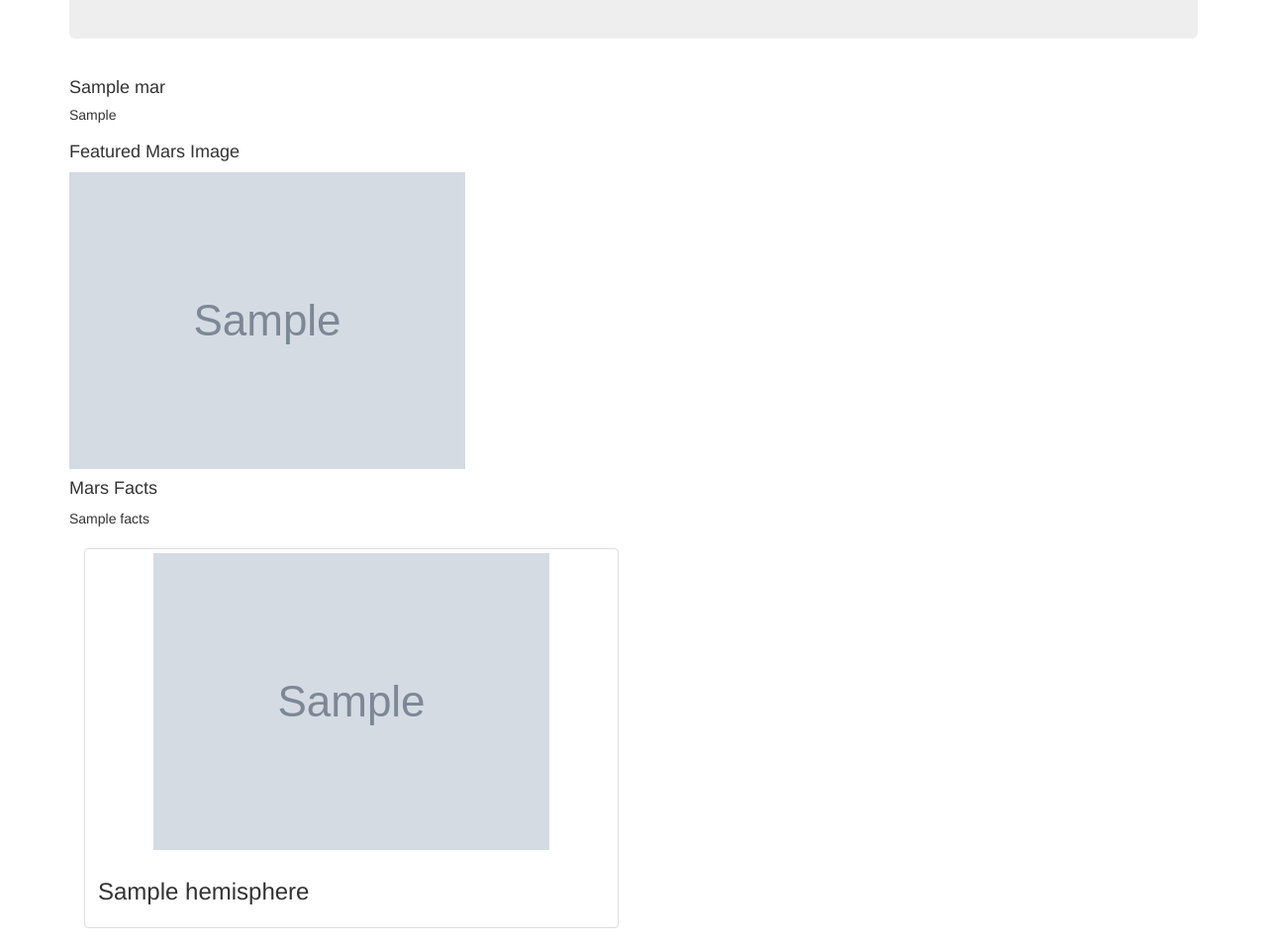
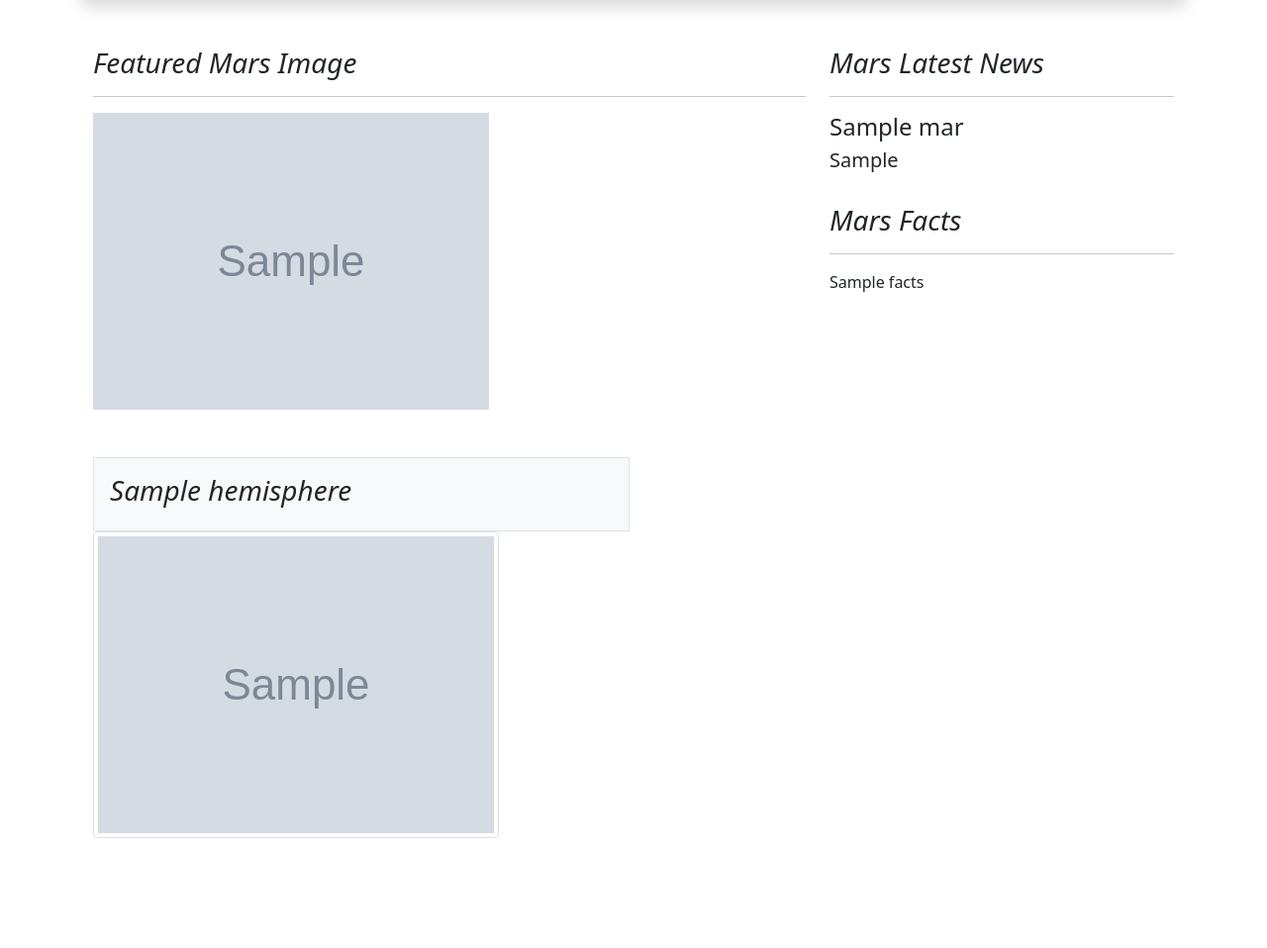
Before and after one commit to ltrentino/web-scraping-challenge, a Flask app: page / in a window 1280 px wide. Shown: the part 217-1175 px from the top of the page at 99% size. After the commit the page ends 1064 px from the top, so only its background shows below. Run offline with Flask 2, Linux system fonts and the light colour scheme; grey boxes marked "Sample" are stand-in pictures; a database or web service that is not in the repository returns one stand-in record (values such as "Sample title"); some libraries are stand-ins or nearby versions.

Commit message:
completed assignment

```diff
--- a/Missions_to_Mars/scrape_mars.py
+++ b/Missions_to_Mars/scrape_mars.py
@@ -65,8 +65,8 @@ def mars_facts():
     url = "https://galaxyfacts-mars.com/"
     df = pd.read_html(url)[0]
 
-    df.columns = ["Description", "Mars", "Earth"]
-    df.set_index("Description", inplace=True)
+    df.columns = ["", " ", " "]
+    df.set_index("", inplace=True)
 
     return df.to_html().replace('\n','')
 
@@ -82,7 +82,7 @@ def mars_hemispheres(browser):
         browser.links.find_by_partial_text('Hemisphere')[h].click()
         html = browser.html
         soup = bs(html, "html.parser")
-        img_url = soup.find(class_='description').a.get('href')
+        img_url = soup.find('li').a.get('href')
         title = soup.find('h2', class_= "title").text
 
         hemispheres = {}
--- a/Missions_to_Mars/templates/index.html
+++ b/Missions_to_Mars/templates/index.html
@@ -6,65 +6,75 @@
   <meta name="viewport" content="width=device-width, initial-scale=1.0">
   <meta http-equiv="X-UA-Compatible" content="ie=edge">
   <title>Mission to Mars</title>
-  <link rel="stylesheet" href="https://maxcdn.bootstrapcdn.com/bootstrap/3.3.7/css/bootstrap.min.css">
+  <link href="https://cdn.jsdelivr.net/npm/bootstrap@5.1.3/dist/css/bootstrap.min.css" rel="stylesheet" integrity="sha384-1BmE4kWBq78iYhFldvKuhfTAU6auU8tT94WrHftjDbrCEXSU1oBoqyl2QvZ6jIW3" crossorigin="anonymous">
 </head>
 
+
 <body>
+
+
   <div class="container">
 
-    <div class="jumbotron text-center">
-      <h1>Mission to Mars</h1>
-      <p><a class="btn btn-primary btn-lg" href="/scrape" role="button">Scrape New Data</a></p>
-    </div>
+    <div class="jumbotron text-white jumbotron-image shadow p-5 mb-4 bg-light rounded-3" style="background-image: url(https://upload.wikimedia.org/wikipedia/commons/thumb/1/18/Hubble_Marks_30_Years_in_Space_With_Tapestry_of_Blazing_Starbirth_-_Flickr_-_NASA_Goddard_Photo_and_Video.png/800px-Hubble_Marks_30_Years_in_Space_With_Tapestry_of_Blazing_Starbirth_-_Flickr_-_NASA_Goddard_Photo_and_Video.png">
 
-    <!-- Mars News-->
-    <div class="row" id="latest-news">
-      <div class="col-md-12">
+        <div class="container-fluid py-10"></div>
+        <h1>Mission to Mars</h1>
 
-        <h4 class="heading">{{mars.news_title}}</h4>
-        <h5>{{mars.news_paragraph}}</h5>
-
+        <p><a class="btn btn-info  btn-lg" href="/scrape" role="button">Scrape New Data</a></p>
+        <div class="container-fluid py-10"></div>
       </div>
-    </div>
 
 
     <!-- Image -->
-    <div class="row" id="featured-image">
-        <div class="col-md-8">
+    <!-- Mars News-->
 
-        <h4>Featured Mars Image</h4>
-        <img
-            src = "{{mars.featured_image}}"
-            class="img-responsive"
-            alt="Responsive image"/>
+      <div class="container">
+        <br>
+        <div class="row">
+          <div class="col-8">
+              <h3><em>Featured Mars Image</em></h3>
+              <hr>
+                <img
+                    src = "{{mars.featured_image}}"
+                    class="img-fluid"
+                    alt="featured image"/>
+            </div>
+
+          <div class="col-4">
+              <h3><em>Mars Latest News</em></h3>
+              <hr>
+                <h4 class="heading">{{mars.news_title}}</h4>
+                    <h5>{{mars.news_paragraph}}</h5>
+                    <br>
+                    <h3><em>Mars Facts</em></h3>
+                    <hr>
+                    <table class="table table-hover">{{mars.facts | safe }}</table>
+            </div>
+        </div>
+      </div>
+
+
+    <br>
+    <br>
+
+
+    <div class="container">
+        <div class="row g-2">
+        {% for hemisphere in mars.hemispheres %}
+          <div class="col-6">
+            <div class="p-3 border bg-light"><h3><em>{{hemisphere.title}}</em></h3></div>
+            <img src="{{hemisphere.img_url}}" class="img-thumbnail" alt="...">
+          </div>
+          {% endfor %}
         </div>
     </div>
 
 
-
-    <!-- Facts -->
-    <div class="row" id="mars-facts">
-        <div class="col-md-4">
-
-        <h4>Mars Facts</h4>
-        <table class="table table-bordered">{{mars.facts | safe }}</table>
-        </div>
-    </div>
-
-
-    <!-- Hemispheres -->
-    {% for hemisphere in mars.hemispheres %}
-        <div class="col-md-6">
-          <div class="thumbnail">
-            <img src="{{hemisphere.img_url}}">
-            <div class="caption">
-              <h3>{{hemisphere.title}}</h3>
-            </div>
-          </div>
-        </div>
-        {% endfor %}
-
   </div>
 </body>
 
+
+<script src="https://cdn.jsdelivr.net/npm/@popperjs/core@2.10.2/dist/umd/popper.min.js" integrity="sha384-7+zCNj/IqJ95wo16oMtfsKbZ9ccEh31eOz1HGyDuCQ6wgnyJNSYdrPa03rtR1zdB" crossorigin="anonymous"></script>
+<script src="https://cdn.jsdelivr.net/npm/bootstrap@5.1.3/dist/js/bootstrap.min.js" integrity="sha384-QJHtvGhmr9XOIpI6YVutG+2QOK9T+ZnN4kzFN1RtK3zEFEIsxhlmWl5/YESvpZ13" crossorigin="anonymous"></script>
+
 </html>
--- /dev/null
+++ b/Missions_to_Mars/templates/style.css
@@ -0,0 +1,5 @@
+.jumbotron-image {
+    background-position: center center;
+    background-repeat: no-repeat;
+    background-size: cover;
+  }
```
Also changed, not shown: tst.html (deleted, +0 -12 lines), 1 other file.
